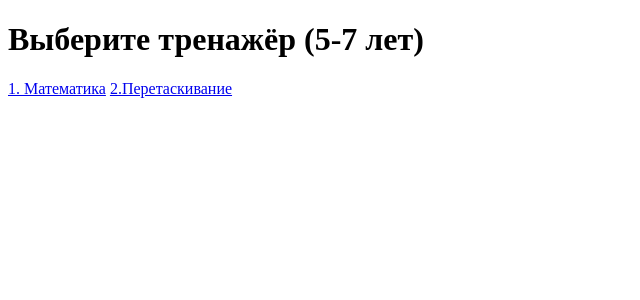
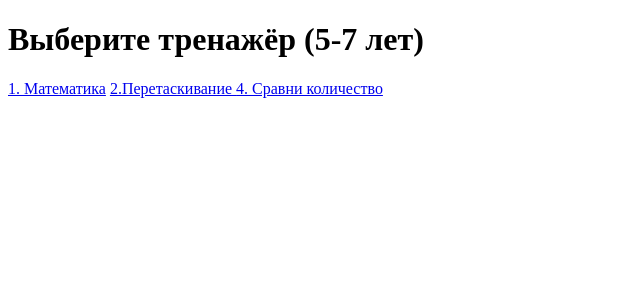
Before and after one commit to Rina2003123/webapp, a Flask app: page /age5-7 in a window 1280 px wide. Shown: the top 300 px of the page, without its empty margins (0-640 px from the left). Run offline with Flask 3, Linux system fonts and the light colour scheme.

Commit message:
6й тренажер

```diff
--- a/templates/age5_7.html
+++ b/templates/age5_7.html
@@ -12,6 +12,7 @@
         <div class="links">
             <a href="{{ url_for('count_items') }}" class="game-link">1. Математика</a>
             <a href="{{ url_for('drag_drop') }}" class="game-link">2.Перетаскивание </a>
+            <a href="{{ url_for('compare_game') }}" class="game-link">4. Сравни количество</a>
         </div>
     </div>
 </body>
```
